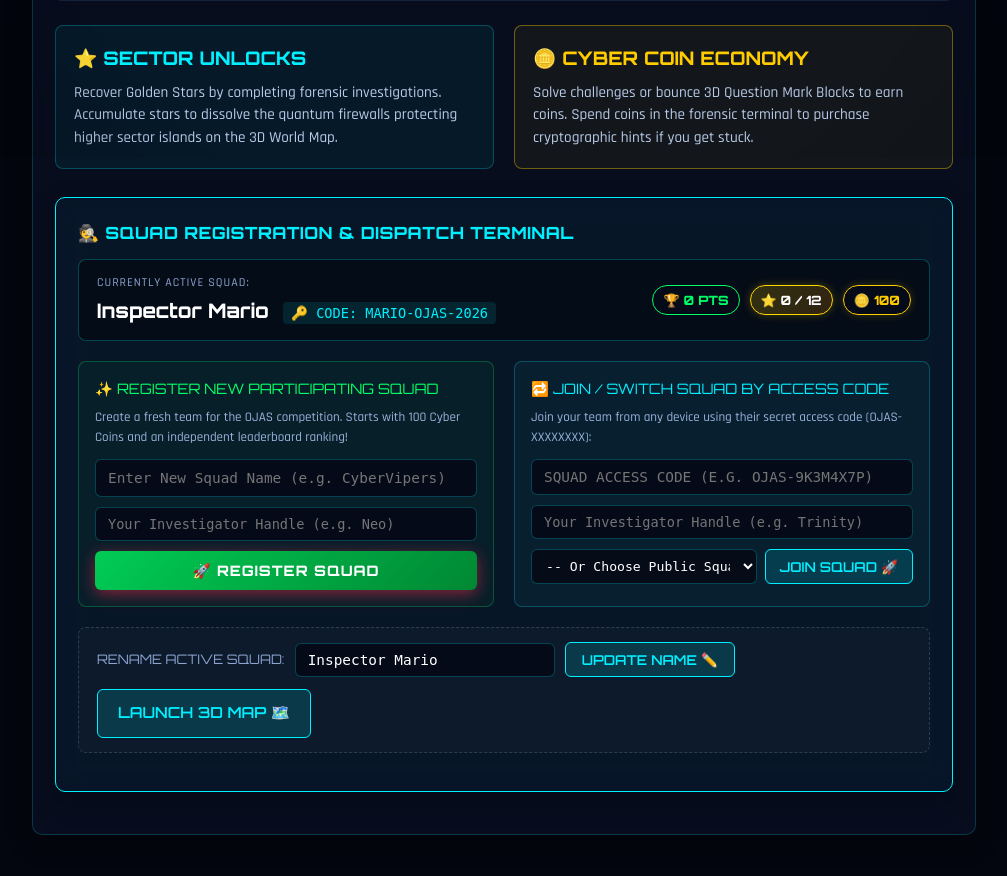
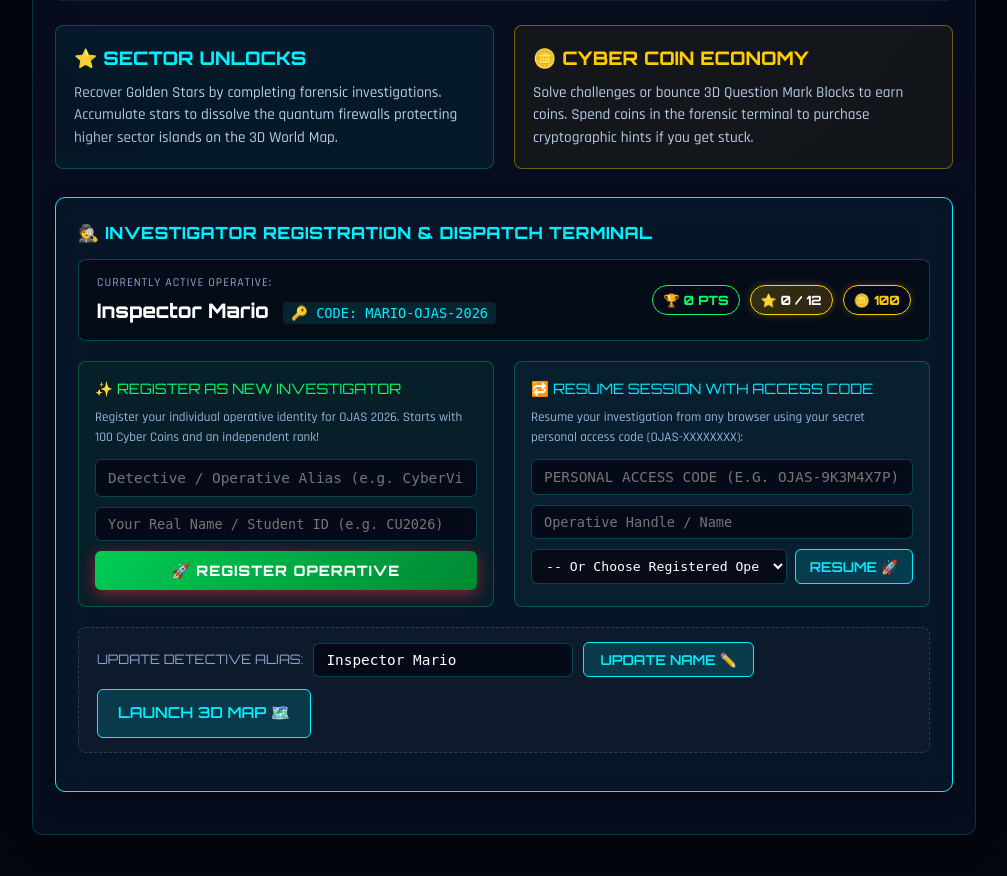
Before and after one commit to Prabhanjan008/Mario_CTF, a Flask app: template templates/briefing.html in a window 1280 px wide. Shown: the part 643-1519 px from the top of the page, without its empty margins (136-1143 px from the left). Run offline with Flask 3, Linux system fonts and the light colour scheme; the template is opened without the code that fills it, so the values that code supplies are empty; some libraries are stand-ins or nearby versions.

Commit message:
feat: Update CTF format to solo player competition across UI, rules, and printable PDF

```diff
--- a/templates/briefing.html
+++ b/templates/briefing.html
@@ -64,16 +64,16 @@
             </div>
         </div>
 
-        <!-- SQUAD REGISTRATION & DISPATCH TERMINAL -->
+        <!-- INVESTIGATOR REGISTRATION & DISPATCH TERMINAL -->
         <div class="cyber-card" style="border: 1px solid var(--cyber-cyan); background: rgba(0, 240, 255, 0.03); margin-top: 10px;">
             <div class="card-title" style="color: var(--cyber-cyan);">
-                🕵️ SQUAD REGISTRATION & DISPATCH TERMINAL
+                🕵️ INVESTIGATOR REGISTRATION & DISPATCH TERMINAL
             </div>
 
-            <!-- Current Active Squad Indicator -->
+            <!-- Current Active Operative Indicator -->
             <div style="background: rgba(0, 0, 0, 0.4); border: 1px solid rgba(0, 240, 255, 0.25); border-radius: 8px; padding: 14px 18px; margin-bottom: 20px; display: flex; justify-content: space-between; align-items: center; flex-wrap: wrap; gap: 12px;">
                 <div>
-                    <span style="font-size: 0.75rem; color: #8da4d0; text-transform: uppercase; letter-spacing: 1px; display: block; margin-bottom: 4px;">Currently Active Squad:</span>
+                    <span style="font-size: 0.75rem; color: #8da4d0; text-transform: uppercase; letter-spacing: 1px; display: block; margin-bottom: 4px;">Currently Active Operative:</span>
                     <strong id="active-squad-name" style="font-size: 1.25rem; color: #fff; font-family: var(--font-heading);">{{ team.team_name if team else 'Inspector Mario' }}</strong>
                     <span style="margin-left: 10px; font-family: monospace; font-size: 0.85rem; color: var(--cyber-cyan); background: rgba(0, 240, 255, 0.1); padding: 3px 8px; border-radius: 4px;">
                         🔑 CODE: {{ team.access_code if team else 'MARIO-OJAS-2026' }}
@@ -86,39 +86,39 @@
                 </div>
             </div>
 
-            <!-- Squad Operations Grid -->
+            <!-- Operative Operations Grid -->
             <div style="display: grid; grid-template-columns: 1fr 1fr; gap: 20px; margin-bottom: 20px;">
-                <!-- Card 1: Register New Squad -->
+                <!-- Card 1: Register New Operative -->
                 <div style="background: rgba(0, 255, 102, 0.04); border: 1px solid rgba(0, 255, 102, 0.25); border-radius: 8px; padding: 16px;">
                     <div style="font-family: var(--font-heading); font-size: 0.9rem; color: var(--cyber-green); margin-bottom: 8px;">
-                        ✨ REGISTER NEW PARTICIPATING SQUAD
+                        ✨ REGISTER AS NEW INVESTIGATOR
                     </div>
                     <p style="font-size: 0.82rem; color: #9ab4db; margin-bottom: 12px;">
-                        Create a fresh team for the OJAS competition. Starts with 100 Cyber Coins and an independent leaderboard ranking!
+                        Register your individual operative identity for OJAS 2026. Starts with 100 Cyber Coins and an independent rank!
                     </p>
                     <div style="display: flex; flex-direction: column; gap: 10px;">
-                        <input id="new-team-input" type="text" class="flag-input" placeholder="Enter New Squad Name (e.g. CyberVipers)" autocomplete="off" style="padding: 10px 12px; font-size: 0.9rem;">
-                        <input id="new-member-input" type="text" class="flag-input" placeholder="Your Investigator Handle (e.g. Neo)" autocomplete="off" style="padding: 8px 12px; font-size: 0.85rem;">
+                        <input id="new-team-input" type="text" class="flag-input" placeholder="Detective / Operative Alias (e.g. CyberViper)" autocomplete="off" style="padding: 10px 12px; font-size: 0.9rem;">
+                        <input id="new-member-input" type="text" class="flag-input" placeholder="Your Real Name / Student ID (e.g. CU2026)" autocomplete="off" style="padding: 8px 12px; font-size: 0.85rem;">
                         <button id="register-team-btn" class="btn-primary" style="padding: 10px 16px; font-size: 0.9rem; background: linear-gradient(135deg, #00cc55, #008833);">
-                            🚀 REGISTER SQUAD
+                            🚀 REGISTER OPERATIVE
                         </button>
                     </div>
                 </div>
 
-                <!-- Card 2: Switch to Existing Squad -->
+                <!-- Card 2: Resume with Access Code -->
                 <div style="background: rgba(0, 240, 255, 0.04); border: 1px solid rgba(0, 240, 255, 0.25); border-radius: 8px; padding: 16px;">
                     <div style="font-family: var(--font-heading); font-size: 0.9rem; color: var(--cyber-cyan); margin-bottom: 8px;">
-                        🔁 JOIN / SWITCH SQUAD BY ACCESS CODE
+                        🔁 RESUME SESSION WITH ACCESS CODE
                     </div>
                     <p style="font-size: 0.82rem; color: #9ab4db; margin-bottom: 12px;">
-                        Join your team from any device using their secret access code (OJAS-XXXXXXXX):
+                        Resume your investigation from any browser using your secret personal access code (OJAS-XXXXXXXX):
                     </p>
                     <div style="display: flex; flex-direction: column; gap: 10px;">
-                        <input id="switch-code-input" type="text" class="flag-input" placeholder="Squad Access Code (e.g. OJAS-9K3M4X7P)" style="padding: 9px 12px; font-size: 0.9rem; font-family: monospace; text-transform: uppercase;">
-                        <input id="switch-member-input" type="text" class="flag-input" placeholder="Your Investigator Handle (e.g. Trinity)" style="padding: 8px 12px; font-size: 0.85rem;">
+                        <input id="switch-code-input" type="text" class="flag-input" placeholder="Personal Access Code (e.g. OJAS-9K3M4X7P)" style="padding: 9px 12px; font-size: 0.9rem; font-family: monospace; text-transform: uppercase;">
+                        <input id="switch-member-input" type="text" class="flag-input" placeholder="Operative Handle / Name" style="padding: 8px 12px; font-size: 0.85rem;">
                         <div style="display: flex; gap: 8px;">
                             <select id="switch-team-select" class="flag-input" style="padding: 8px 10px; font-size: 0.82rem; background: #060b18; flex: 1;">
-                                <option value="">-- Or Choose Public Squad --</option>
+                                <option value="">-- Or Choose Registered Operative --</option>
                                 {% for t in all_teams %}
                                 <option value="{{ t.id }}" {% if team and t.id == team.id %}selected{% endif %}>
                                     {{ t.team_name }} (⭐ {{ t.stars }} | 🏆 {{ t.score }} PTS)
@@ -126,18 +126,18 @@
                                 {% endfor %}
                             </select>
                             <button id="switch-team-btn" class="btn-secondary" style="padding: 8px 14px; white-space: nowrap; font-size: 0.85rem;">
-                                JOIN SQUAD 🚀
+                                RESUME 🚀
                             </button>
                         </div>
                     </div>
                 </div>
             </div>
 
-            <!-- Card 3: Rename Current Squad (Single line) -->
+            <!-- Card 3: Rename Current Operative (Single line) -->
             <div style="background: rgba(255, 255, 255, 0.02); border: 1px dashed rgba(255, 255, 255, 0.15); border-radius: 8px; padding: 14px 18px; display: flex; justify-content: space-between; align-items: center; flex-wrap: wrap; gap: 12px; margin-bottom: 16px;">
                 <div style="display: flex; align-items: center; gap: 10px; flex-wrap: wrap;">
                     <label style="font-family: var(--font-heading); font-size: 0.82rem; color: #8da4d0;">
-                        RENAME ACTIVE SQUAD:
+                        UPDATE DETECTIVE ALIAS:
                     </label>
                     <input id="team-name-input" type="text" value="{{ team.team_name if team else 'Inspector Mario' }}" class="flag-input" style="width: 260px; padding: 8px 12px; font-size: 0.9rem;">
                     <button id="save-team-btn" class="btn-secondary" style="padding: 8px 16px; font-size: 0.85rem;">
--- a/templates/end.html
+++ b/templates/end.html
@@ -43,7 +43,7 @@
                     {% endif %}
                 </h1>
                 <p style="color: #9bb4db; font-size: 0.95rem; margin: 0;">
-                    Lead Investigator: <strong style="color: #fff; font-family: var(--font-heading);">{{ team.team_name }}</strong> • Squad Access Code: <code style="color: var(--cyber-cyan); background: rgba(0,240,255,0.1); padding: 2px 6px; border-radius: 4px;">{{ team.access_code }}</code>
+                    Investigator: <strong style="color: #fff; font-family: var(--font-heading);">{{ team.team_name }}</strong> • Personal Access Code: <code style="color: var(--cyber-cyan); background: rgba(0,240,255,0.1); padding: 2px 6px; border-radius: 4px;">{{ team.access_code }}</code>
                 </p>
             </div>
             <div style="text-align: right;">
@@ -75,7 +75,7 @@
                     #{{ rank }}
                 </div>
                 <div style="font-size: 0.8rem; color: #6e87b5;">
-                    Out of {{ total_teams }} competing squads
+                    Out of {{ total_teams }} competing investigators
                 </div>
             </div>
 
@@ -174,7 +174,7 @@
             </div>
             <div style="display: flex; gap: 10px; align-items: center; flex-wrap: wrap;">
                 <a href="{{ url_for('game.briefing') }}" class="btn-secondary">
-                    📋 SQUAD DISPATCH
+                    📋 INVESTIGATOR TERMINAL
                 </a>
                 <a href="{{ url_for('game.index', home=1) }}" class="btn-secondary">
                     🏠 TITLE SCREEN
--- a/templates/index.html
+++ b/templates/index.html
@@ -16,7 +16,7 @@
             {% if resume_info and resume_info.is_started %}
             <div style="margin-top: 14px; display: inline-flex; align-items: center; gap: 10px; background: rgba(0, 0, 0, 0.65); border: 1px solid rgba(0, 255, 136, 0.5); padding: 8px 18px; border-radius: 30px; box-shadow: 0 0 20px rgba(0, 255, 136, 0.25);">
                 <span style="font-size: 0.85rem; color: #00ff88; font-weight: bold; letter-spacing: 1px;">
-                    🕵️ SQUAD: {{ team.team_name if team else 'Inspector Mario' }}
+                    🕵️ OPERATIVE: {{ team.team_name if team else 'Inspector Mario' }}
                 </span>
                 <span style="color: rgba(255,255,255,0.4);">•</span>
                 <span style="font-size: 0.85rem; color: #fff;">
--- a/templates/leaderboard.html
+++ b/templates/leaderboard.html
@@ -31,7 +31,7 @@
             <thead>
                 <tr>
                     <th style="width: 80px;">RANK</th>
-                    <th>DETECTIVE SQUAD</th>
+                    <th>INVESTIGATOR / OPERATIVE</th>
                     <th>FORENSIC POINTS</th>
                     <th>GOLDEN STARS</th>
                     <th>CYBER COINS</th>
@@ -111,7 +111,7 @@
     const resetBtn = document.getElementById('leaderboard-reset-btn');
     if (resetBtn) {
         resetBtn.addEventListener('click', async () => {
-            if (!confirm("⚠️ HOST CONFIRMATION: Are you sure you want to completely RESET the leaderboard and all squad scores to 0?")) return;
+            if (!confirm("⚠️ HOST CONFIRMATION: Are you sure you want to completely RESET the leaderboard and all participant scores to 0?")) return;
             try {
                 const res = await fetch('/api/admin/reset', {
                     method: 'POST',
```
Also changed, not shown: STUDENT_RULES_AND_BRIEFING.md (+15 -15 lines), generate_pdf.py (+13 -13 lines), templates/admin.html (+8 -8 lines), templates/lobby.html (+14 -14 lines), 1 other file.
